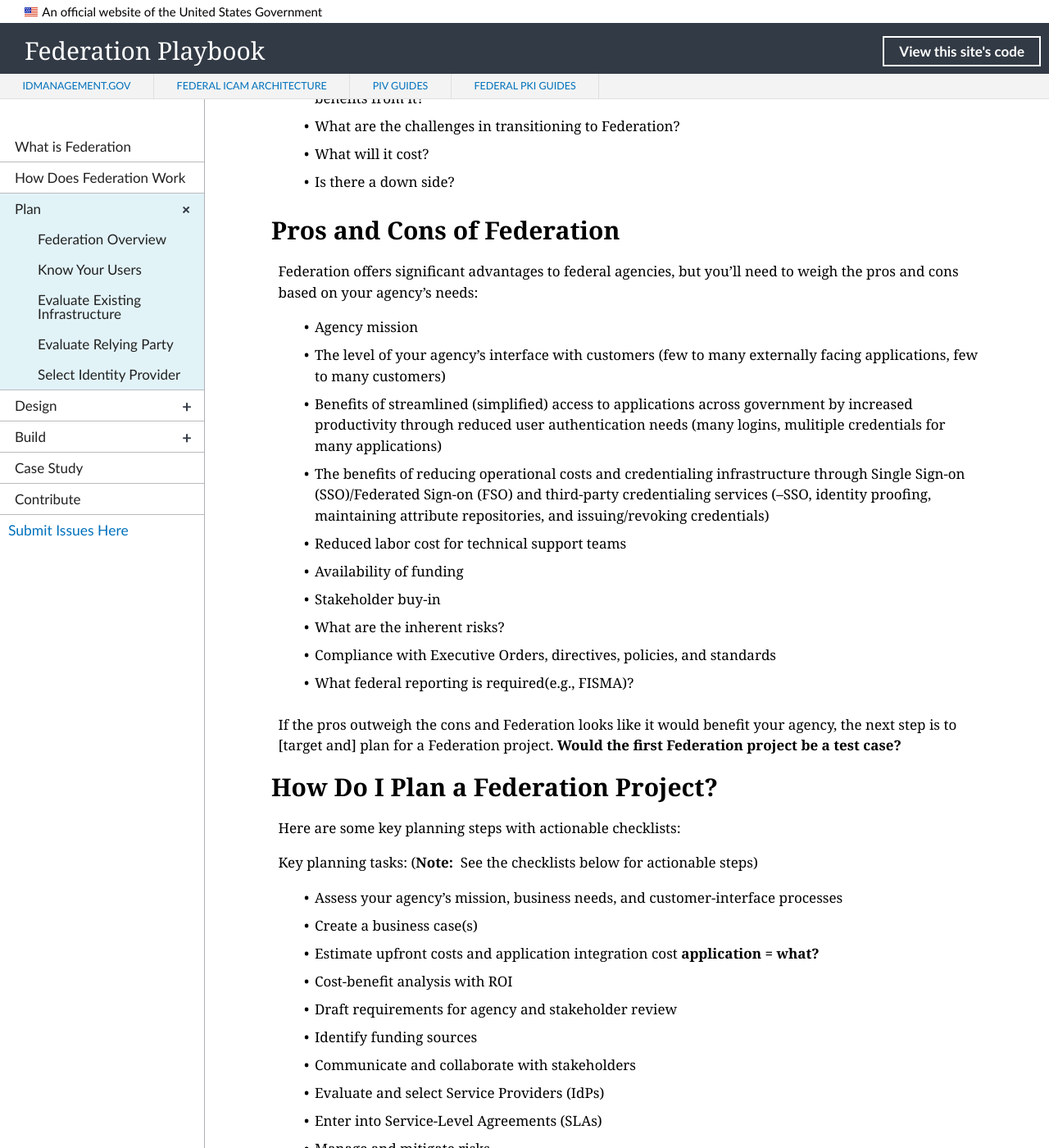
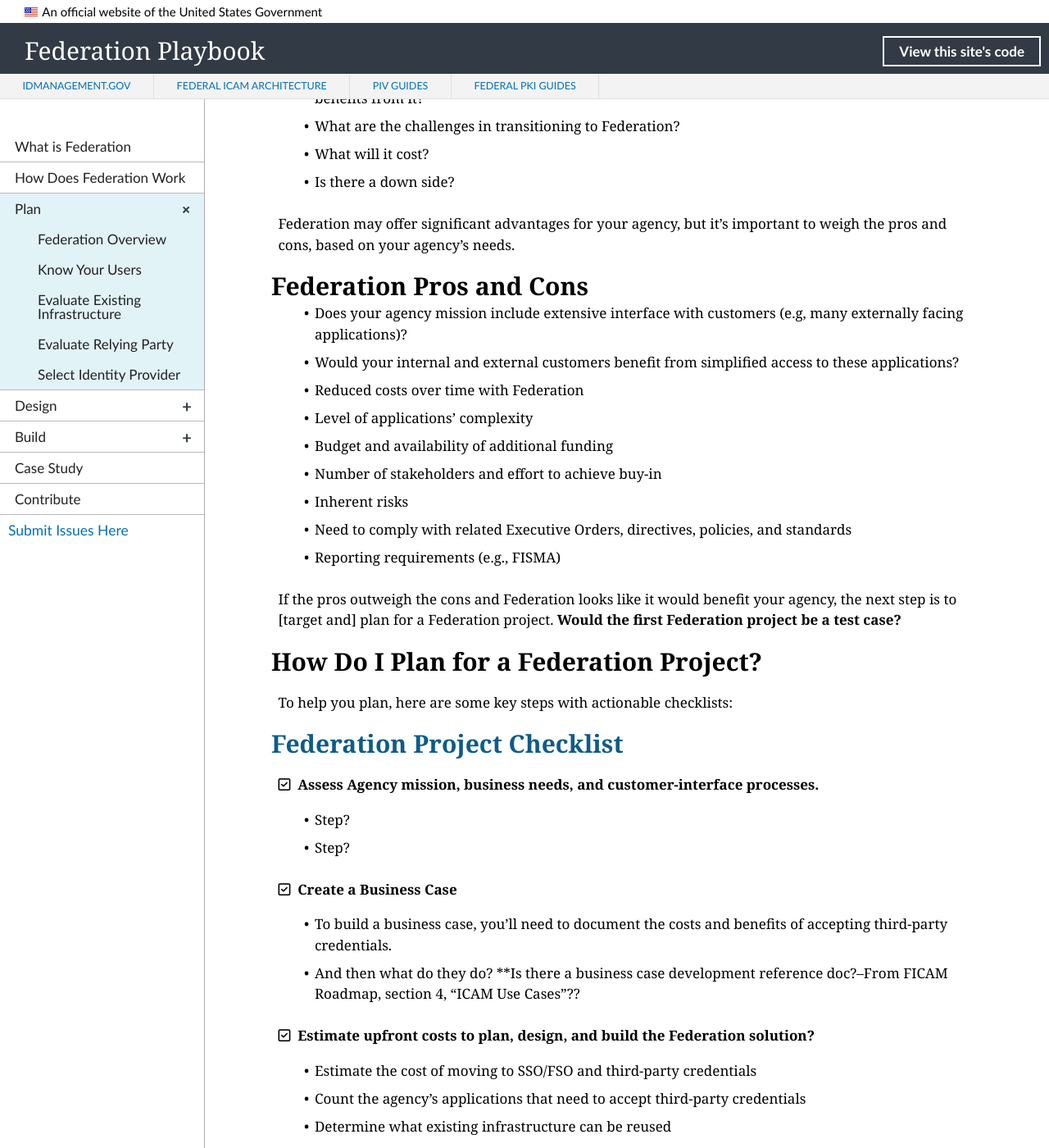
Before and after one commit to GSA/ficam-federation, a Jekyll site: the page built from _plan/00_index.md, in a window 1280 px wide and 1400 px high, scrolled down 907 px. Shown: the whole window at 82% size. Built offline with Jekyll 4.4.1, drawn with Linux system fonts in a browser that asks for light colours; nearby versions of some CDN libraries; library files that are not in the unit come from our copies; some of the changed text lies outside the part shown.

Commit message:
Update 00_index.md
Revising content

```diff
--- a/_plan/00_index.md
+++ b/_plan/00_index.md
@@ -25,42 +25,25 @@
 * What will it cost?
 * Is there a down side?
 
-## Pros and Cons of Federation
+Federation may offer significant advantages for your agency, but it's important to weigh the pros and cons, based on your agency's needs.
 
-Federation offers significant advantages to federal agencies, but you'll need to weigh the pros and cons based on your agency's needs:
-* Agency mission
-* The level of your agency's interface with customers (few to many externally facing applications, few to many customers)
-* Benefits of streamlined (simplified) access to applications across government by increased productivity through reduced user authentication needs (many logins, mulitiple credentials for many applications)
-* The benefits of reducing operational costs and credentialing infrastructure through Single Sign-on (SSO)/Federated Sign-on (FSO) and third-party credentialing services (--SSO, identity proofing, maintaining attribute repositories, and issuing/revoking credentials)
-* Reduced labor cost for technical support teams
-* Availability of funding
-* Stakeholder buy-in
-* What are the inherent risks?
-* Compliance with Executive Orders, directives, policies, and standards
-* What federal reporting is required(e.g., FISMA)?
+## Federation Pros and Cons
 
-If the pros outweigh the cons and Federation looks like it would benefit your agency, the next step is to [target and] plan for a Federation project. **Would the first Federation project be a test case?**
+* Does your agency mission include extensive interface with customers (e.g, many externally facing applications)?
+* Would your internal and external customers benefit from simplified access to these applications?
+* Reduced costs over time with Federation
+* Level of applications' complexity
+* Budget and availability of additional funding
+* Number of stakeholders and effort to achieve buy-in
+* Inherent risks
+* Need to comply with related Executive Orders, directives, policies, and standards
+* Reporting requirements (e.g., FISMA)
 
-## How Do I Plan a Federation Project?
+If the pros outweigh the cons and Federation looks like it would benefit your agency, the next step is to [target and] plan for a Federation project.    **Would the first Federation project be a test case?**
 
-Here are some key planning steps with actionable checklists:
+## How Do I Plan for a Federation Project?
 
-Key planning tasks: (**Note:**&nbsp;&nbsp;See the checklists below for actionable steps)
-* Assess your agency's mission, business needs, and customer-interface processes
-* Create a business case(s)
-* Estimate upfront costs and application integration cost **application = what?**
-* Cost-benefit analysis with ROI
-* Draft requirements for agency and stakeholder review
-* Identify funding sources
-* Communicate and collaborate with stakeholders
-* Evaluate and select Service Providers (IdPs)
-* Enter into Service-Level Agreements (SLAs)
-* Manage and mitigate risks
-* What federal reporting is required?
-* What federal mandates and policies apply?
-* Develop communications and outreach vehicles - foster communications and cooperation, consistent messaging, timely and accurate reporting [Roadmap, pg. 178)
-
-Intro statement:  xxxxx, xxxxx Federation by taking the following steps:
+To help you plan, here are some key steps with actionable checklists:
 
 ## <span style="color: #0C5C89">**Federation Project Checklist**</span>
 
```
Also changed, not shown: other parts of _plan/00_index.md (+1 -1 lines).
